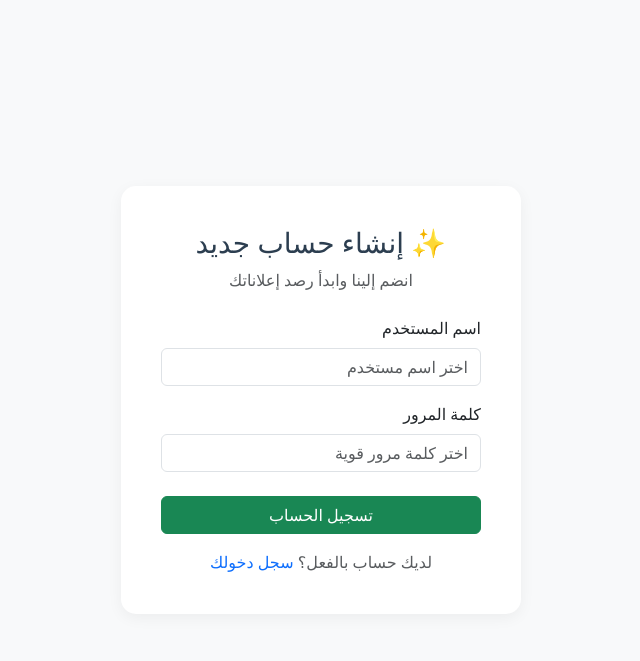
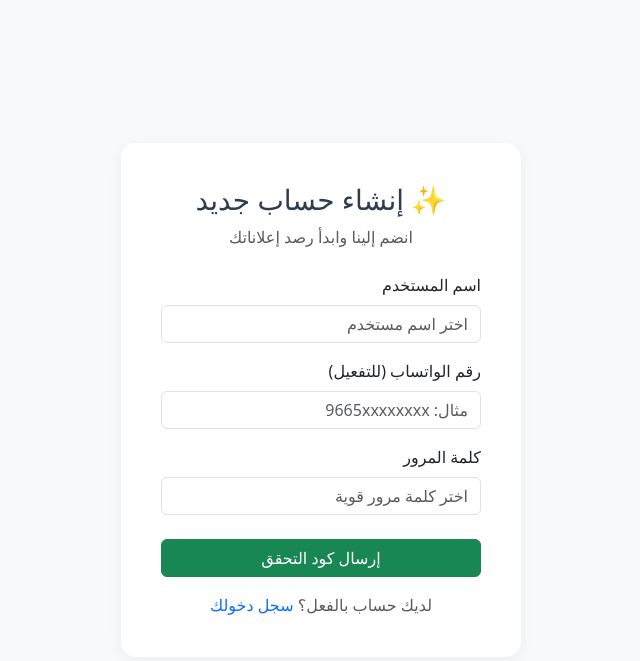
Before and after one commit to turky4500/haraj-saas, a Flask app: page /register in a window 1280 px wide. Shown: the top 661 px of the page, without its empty margins (319-959 px from the left). Run offline with Flask 3, Linux system fonts and the light colour scheme.

Commit message:
Update register.html

```diff
--- a/templates/register.html
+++ b/templates/register.html
@@ -32,11 +32,15 @@
                 <label class="form-label">اسم المستخدم</label>
                 <input type="text" name="username" class="form-control" required placeholder="اختر اسم مستخدم">
             </div>
+            <div class="mb-3">
+                <label class="form-label">رقم الواتساب (للتفعيل)</label>
+                <input type="text" name="phone" class="form-control" required placeholder="مثال: 9665xxxxxxxx">
+            </div>
             <div class="mb-4">
                 <label class="form-label">كلمة المرور</label>
                 <input type="password" name="password" class="form-control" required placeholder="اختر كلمة مرور قوية">
             </div>
-            <button type="submit" class="btn btn-success w-100 mb-3">تسجيل الحساب</button>
+            <button type="submit" class="btn btn-success w-100 mb-3">إرسال كود التحقق</button>
         </form>
         <div class="text-center">
             <span class="text-muted">لديك حساب بالفعل؟</span>
```
